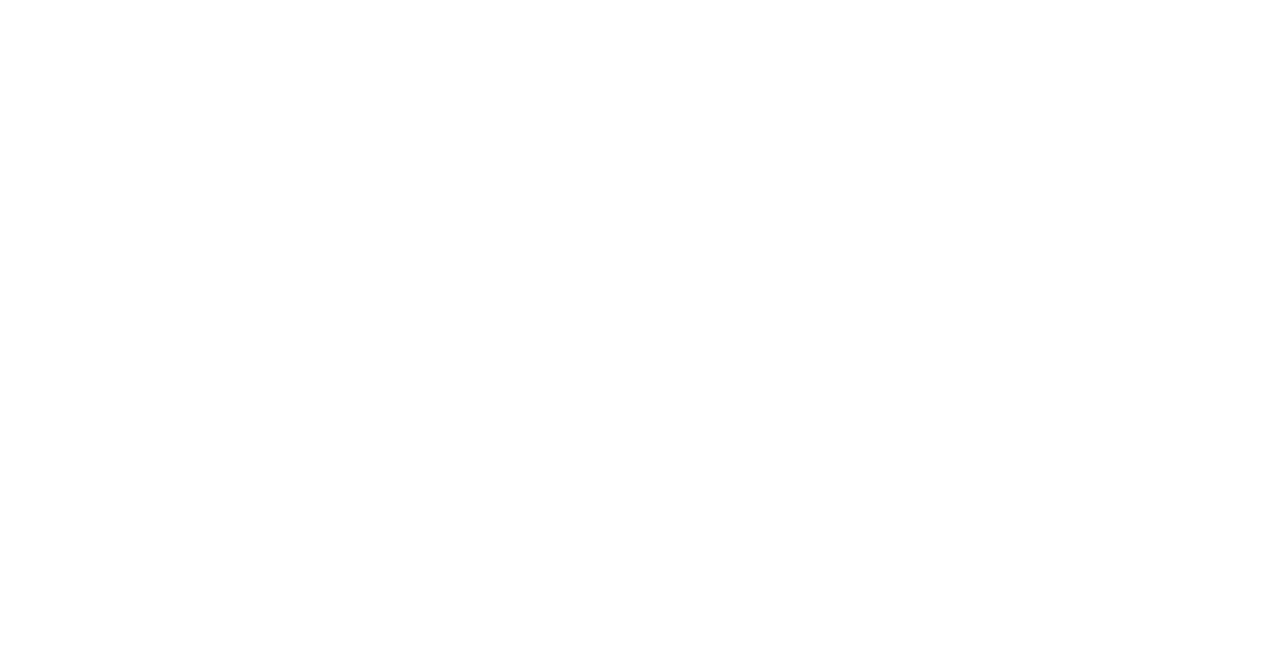
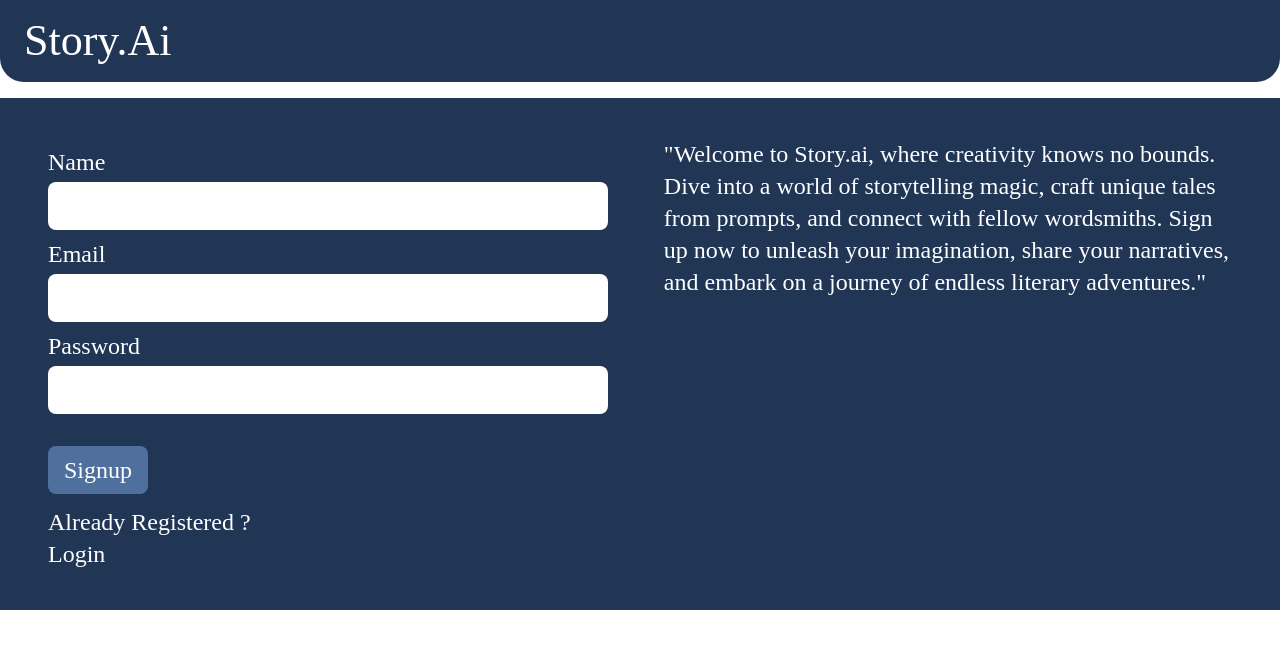
Before and after one commit to yadavhrsit/AI_Story_Generator, a React (Create React App) app in the folder frontend/: page /signup in a window 1280 px wide. Shown: the top 648 px of the page. Built offline with nearby package versions, Linux system fonts and the light colour scheme.

Commit message:
Signup Page added

```diff
--- a/frontend/src/pages/SignupPage.jsx
+++ b/frontend/src/pages/SignupPage.jsx
@@ -1,9 +1,106 @@
-import React from 'react'
+import React, { useState } from "react";
+import { primary, secondary } from "../colors";
+import img from "../assets/bg.png";
+function SignupPage() {
+  const [formData, setFormData] = useState({
+    email: "",
+    password: "",
+    fullName: "",
+  });
 
-function SignupPage() {
+  const handleChange = (e) => {
+    const { name, value } = e.target;
+    setFormData({
+      ...formData,
+      [name]: value,
+    });
+  };
+
+  const handleSubmit = (e) => {
+    e.preventDefault();
+    console.log("Form submitted with data:", formData);
+  };
+
   return (
-    <div>SignupPage</div>
-  )
+    <div className="w-full lg:flex lg:flex-col">
+      <div className={`bg-[${primary}] w-full px-6 py-2 rounded-b-3xl`}>
+        <p className="text-[44px] h-fit capitalize">Story.ai</p>
+      </div>
+      <div
+        className={`bg-[${primary}] w-full flex flex-col sm:flex-row gap-4 md:gap-10 mt-4 p-4 lg:p-10 font-[magra] text-xl md:text-2xl`}
+      >
+        <div className="w-full order-2 md:order-1 ">
+          <form
+            onSubmit={handleSubmit}
+            className="font-medium w-full relative md:px-2"
+          >
+            <div className="mt-2 w-full">
+              <label className="block">Name</label>
+              <input
+                type="text"
+                name="fullName"
+                value={formData.fullName}
+                onChange={handleChange}
+                height={"60px"}
+                className="px-2 py-2 mt-1 w-full rounded-lg bg-white text-black"
+              />
+            </div>
+            <div className="mt-2 w-full">
+              <label className="block">Email</label>
+              <input
+                type="email"
+                name="email"
+                value={formData.email}
+                onChange={handleChange}
+                height={"60px"}
+                className="px-2 py-2 mt-1 w-full rounded-lg bg-white text-black"
+              />
+            </div>
+            <div className="mt-2 w-full">
+              <label className="block">Password</label>
+              <input
+                type="password"
+                name="password"
+                value={formData.password}
+                onChange={handleChange}
+                height={"60px"}
+                className="px-2 py-2 mt-1 w-full rounded-lg bg-white text-black"
+              />
+            </div>
+            <button
+              type="submit"
+              className={`bg-[${secondary}] mt-8 px-4 py-2 rounded-lg`}
+            >
+              Signup
+            </button>
+
+            <p className="mt-3 h-fit">
+              Already Registered ?<br />
+              Login
+            </p>
+            <img
+              src={img}
+              className="w-[140px] absolute bottom-1 right-0 lg:hidden"
+              alt="book"
+            />
+          </form>
+        </div>
+
+        <div className="w-full lg:h-full flex flex-col order-1 md:px-2">
+          <p className="min-h-[60%]">
+            "Welcome to Story.ai, where creativity knows no bounds. Dive into a
+            world of storytelling magic, craft unique tales from prompts, and
+            connect with fellow wordsmiths. Sign up now to unleash your
+            imagination, share your narratives, and embark on a journey of
+            endless literary adventures."
+          </p>
+          <div className="hidden 2xl:flex-grow">
+            <img src={img} className="h-full w-[450px] ml-auto" alt="book" />
+          </div>
+        </div>
+      </div>
+    </div>
+  );
 }
 
-export default SignupPage
+export default SignupPage;
```
Also changed, not shown: frontend/src/assets/bg.png (added).
